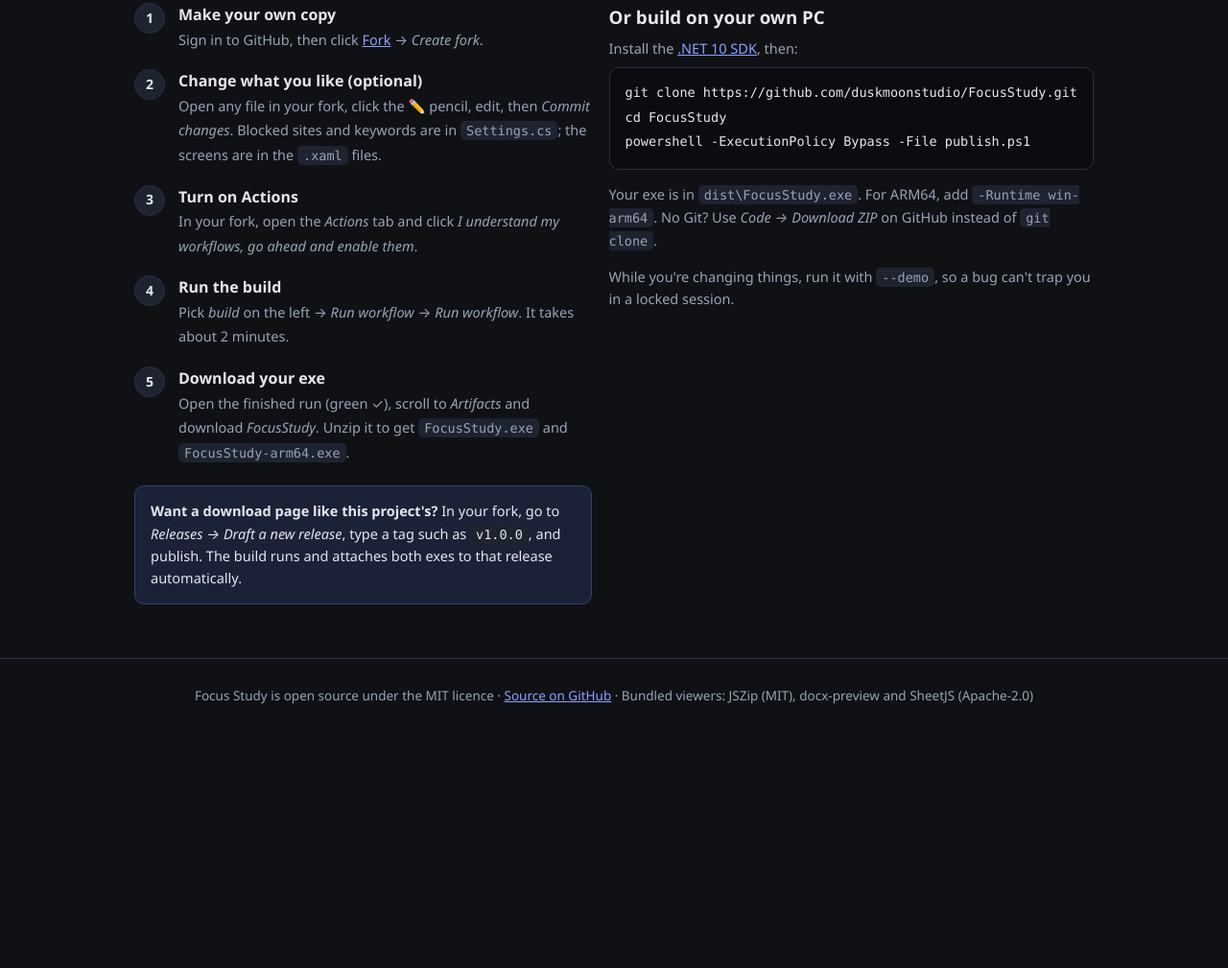
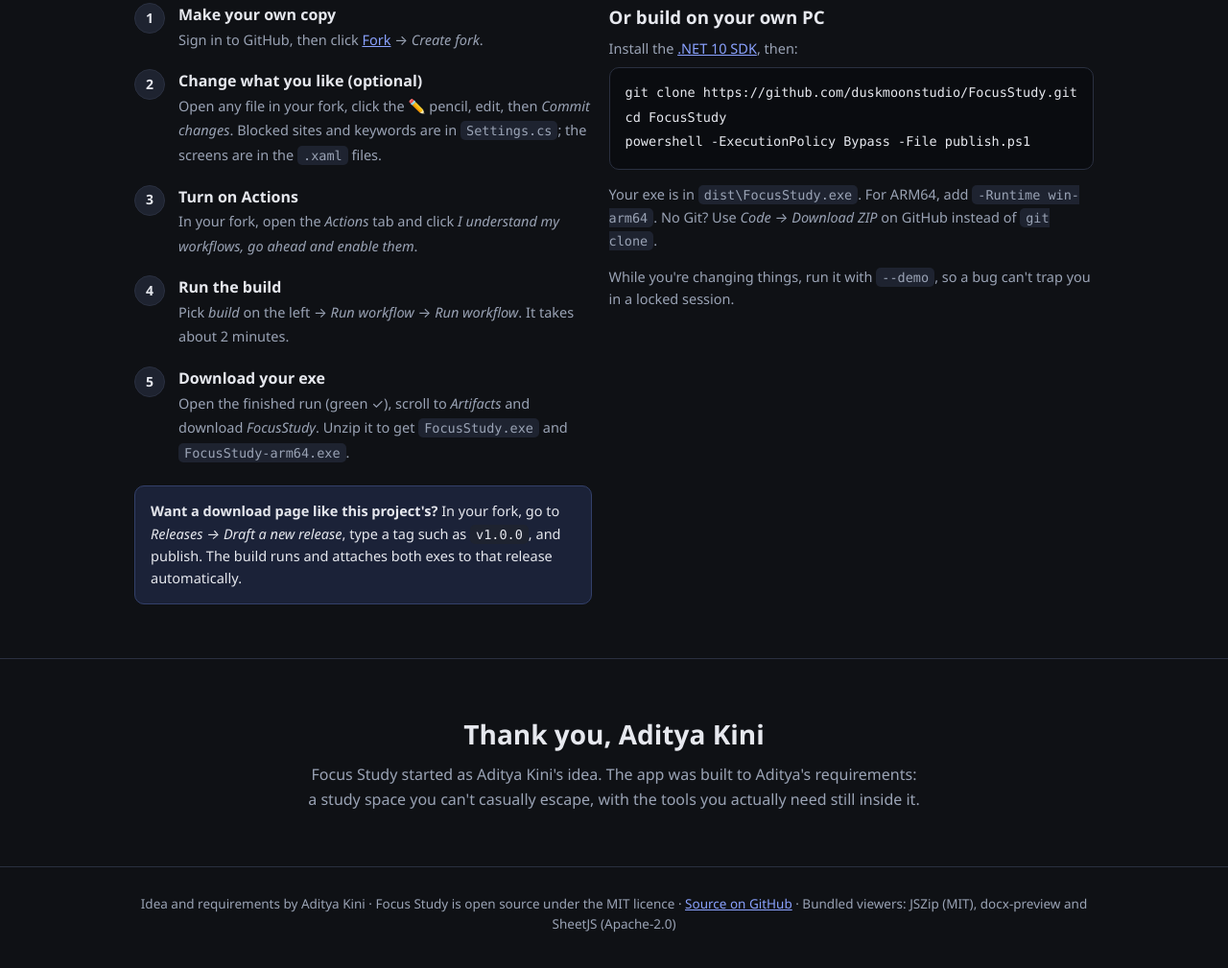
Before and after one commit to duskmoonstudio/FocusStudy, a plain HTML site: page docs/index.html in a window 1280 px wide. Shown: the part 2930-3939 px from the top of the page at 96% size. Before the commit the page ends 3706 px from the top, so only its background shows below. Drawn offline with Linux system fonts and the light colour scheme.

Commit message:
Website: thank Aditya Kini for the idea and requirements

```diff
--- a/docs/index.html
+++ b/docs/index.html
@@ -180,8 +180,17 @@ powershell -ExecutionPolicy Bypass -File publish.ps1</code></pre>
   </div>
 </section>
 
+<section id="thanks">
+  <div class="wrap" style="text-align:center">
+    <h2>Thank you, Aditya Kini</h2>
+    <p class="sub" style="max-width:640px;margin:0 auto">Focus Study started as Aditya Kini's idea. The app was built to Aditya's
+      requirements: a study space you can't casually escape, with the tools you actually need still inside it.</p>
+  </div>
+</section>
+
 <footer>
   <div class="wrap">
+    Idea and requirements by Aditya Kini ·
     Focus Study is open source under the MIT licence ·
     <a href="https://github.com/duskmoonstudio/FocusStudy">Source on GitHub</a> ·
     Bundled viewers: JSZip (MIT), docx-preview and SheetJS (Apache-2.0)
```
